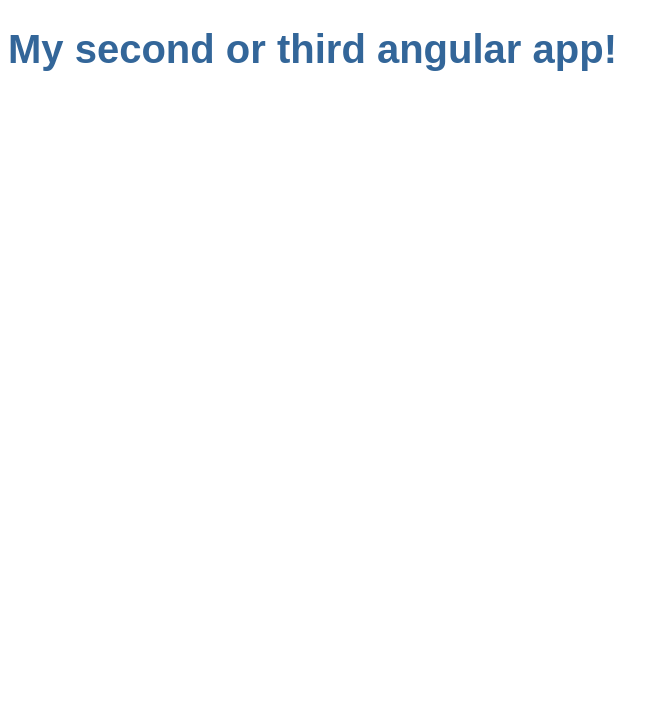
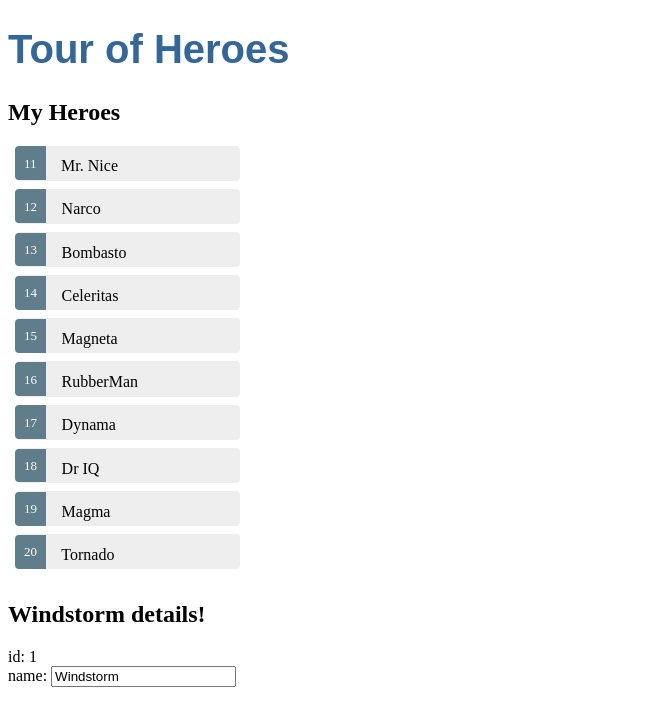
Before and after one commit to wittrura/angular-tour-of-heroes-cli, an Angular app: page / in a window 1280 px wide. Shown: the top 726 px of the page, without its empty margins (0-669 px from the left). Built offline with nearby package versions, Linux system fonts and the light colour scheme.

Commit message:
defines hero class, adds mock data, updates component template

```diff
--- a/src/app/app.component.css
+++ b/src/app/app.component.css
@@ -3,3 +3,51 @@
   font-family: Arial, Helvetica, sans-serif;
   font-size: 250%;
 }
+
+.selected {
+  background-color: #CFD8DC !important;
+  color: white;
+}
+.heroes {
+  margin: 0 0 2em 0;
+  list-style-type: none;
+  padding: 0;
+  width: 15em;
+}
+.heroes li {
+  cursor: pointer;
+  position: relative;
+  left: 0;
+  background-color: #EEE;
+  margin: .5em;
+  padding: .3em 0;
+  height: 1.6em;
+  border-radius: 4px;
+}
+.heroes li.selected:hover {
+  background-color: #BBD8DC !important;
+  color: white;
+}
+.heroes li:hover {
+  color: #607D8B;
+  background-color: #DDD;
+  left: .1em;
+}
+.heroes .text {
+  position: relative;
+  top: -3px;
+}
+.heroes .badge {
+  display: inline-block;
+  font-size: small;
+  color: white;
+  padding: 0.8em 0.7em 0 0.7em;
+  background-color: #607D8B;
+  line-height: 1em;
+  position: relative;
+  left: -1px;
+  top: -4px;
+  height: 1.8em;
+  margin-right: .8em;
+  border-radius: 4px 0 0 4px;
+}
--- a/src/app/app.component.html
+++ b/src/app/app.component.html
@@ -1,3 +1,15 @@
-<h1>
-  {{title}}
-</h1>
+<h1>{{title}}</h1>
+
+<h2>My Heroes</h2>
+<ul class="heroes">
+  <li *ngFor="let hero of heroes">
+    <span class="badge">{{hero.id}}</span> {{hero.name}}
+  </li>
+</ul>
+
+<h2>{{hero.name}} details!</h2>
+<div><label>id: </label>{{hero.id}}</div>
+<div>
+  <label>name: </label>
+  <input [(ngModel)]="hero.name" placeholder="name">
+</div>
--- a/src/app/app.component.ts
+++ b/src/app/app.component.ts
@@ -1,4 +1,18 @@
 import { Component } from '@angular/core';
+import { Hero } from './hero';
+
+const HEROES: Hero[] = [
+  { id: 11, name: 'Mr. Nice' },
+  { id: 12, name: 'Narco' },
+  { id: 13, name: 'Bombasto' },
+  { id: 14, name: 'Celeritas' },
+  { id: 15, name: 'Magneta' },
+  { id: 16, name: 'RubberMan' },
+  { id: 17, name: 'Dynama' },
+  { id: 18, name: 'Dr IQ' },
+  { id: 19, name: 'Magma' },
+  { id: 20, name: 'Tornado' }
+];
 
 @Component({
   selector: 'app-root',
@@ -6,5 +20,10 @@
   styleUrls: ['./app.component.css']
 })
 export class AppComponent {
-  title = 'My second or third angular app!';
+  title = 'Tour of Heroes';
+  hero: Hero = {
+    id: 1,
+    name: 'Windstorm'
+  }
+  heroes = HEROES;
 }
--- /dev/null
+++ b/src/app/hero.ts
@@ -0,0 +1,4 @@
+export class Hero {
+  id: number;
+  name: string;
+}
```
Also changed, not shown: 1 other file (tests, documents, lock files or other folders).
